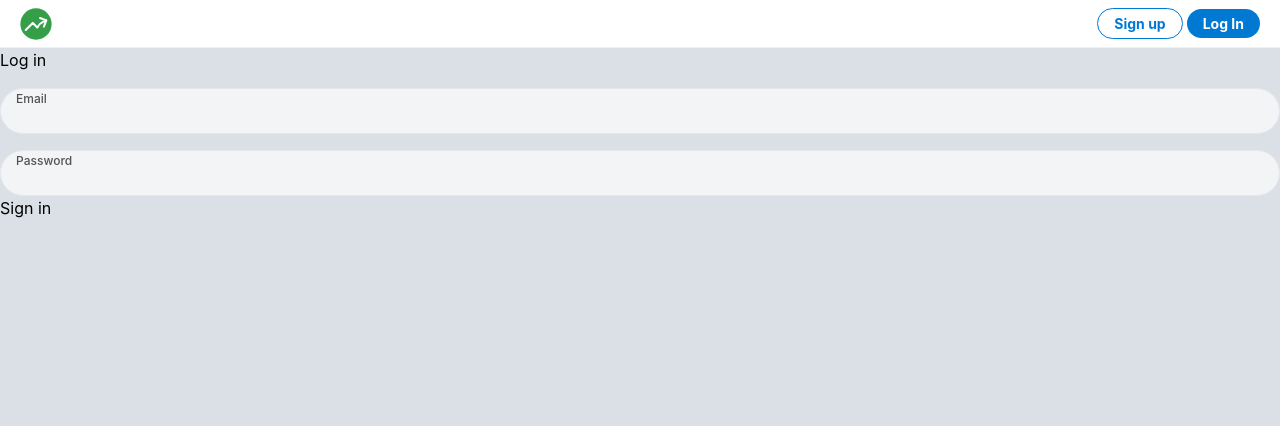
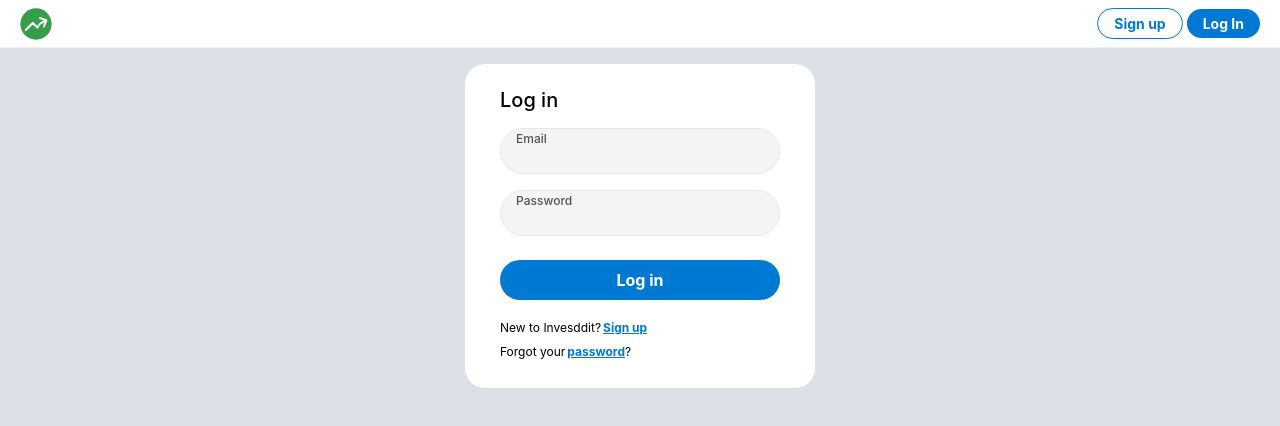
Before and after one commit to ayrt-n/invesddit, a React (Create React App) app: page /login in a window 1280 px wide. Shown: the top 426 px of the page. Built offline with nearby package versions, Linux system fonts and the light colour scheme; what tailwind-gradient-mask-image would draw is missing.

Commit message:
Add styling to Login component

```diff
--- a/src/components/Login.js
+++ b/src/components/Login.js
@@ -2,6 +2,7 @@ import React from 'react';
 import { Formik } from 'formik';
 import LoginInput from './forms/LoginInput';
 import { login } from '../services/authService';
+import PillButton from './PillButton';
 
 function Login() {
   // Validate email and password, return errors if present
@@ -31,8 +32,9 @@ function Login() {
   };
 
   return (
-    <div className="Form-container">
-      <h1 className="Form-header">Log in</h1>
+    <div className="max-w-[350px] bg-canvas-light mx-auto overflow-auto mt-4 rounded-[20px]">
+      <div className="max-w-[280px] mx-auto">
+        <h1 className="mt-[24px] font-medium text-[20px] leading-[24px]">Log in</h1>
         <Formik
           initialValues={{email: '', password: ''}}
           validate={validate}
@@ -42,10 +44,24 @@ function Login() {
             <form onSubmit={formik.handleSubmit}>
               <LoginInput label="Email" name="email" id="email" type="text" />
               <LoginInput label="Password" name="password" id="password" type="password" />
-            <button type="submit">Sign in</button>
+              <div className="mt-[16px]">
+                <PillButton type="submit" additionalClasses="h-[40px] leading-[18px] mt-[8px]">Log in</PillButton>
+              </div>
             </form>
           )}
         </Formik>
+        <div className="text-[12px] leading-[16px] mt-[16px] mb-[24px]">
+          <div>
+            New to Invesddit?
+            <a href="#" className="underline ml-[2px] text-primary-500 font-bold leading-[24px]">Sign up</a>
+          </div>
+          <div>
+            Forgot your
+            <a href="#" className="underline ml-[2px] text-primary-500 font-bold leading-[24px]">password</a>
+            ?
+          </div>
+        </div>
+      </div>
     </div>
   );
 }
```
Lines whose indentation alone changed are shown as unchanged.
